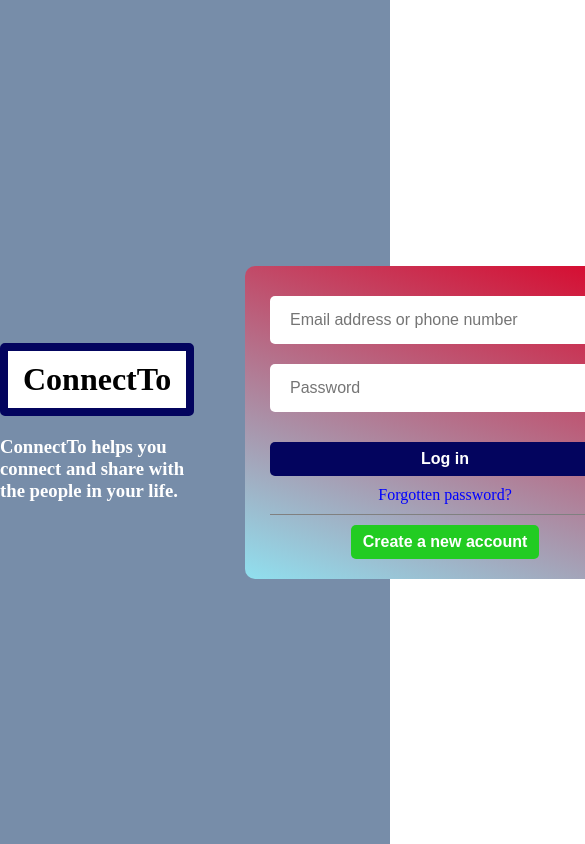
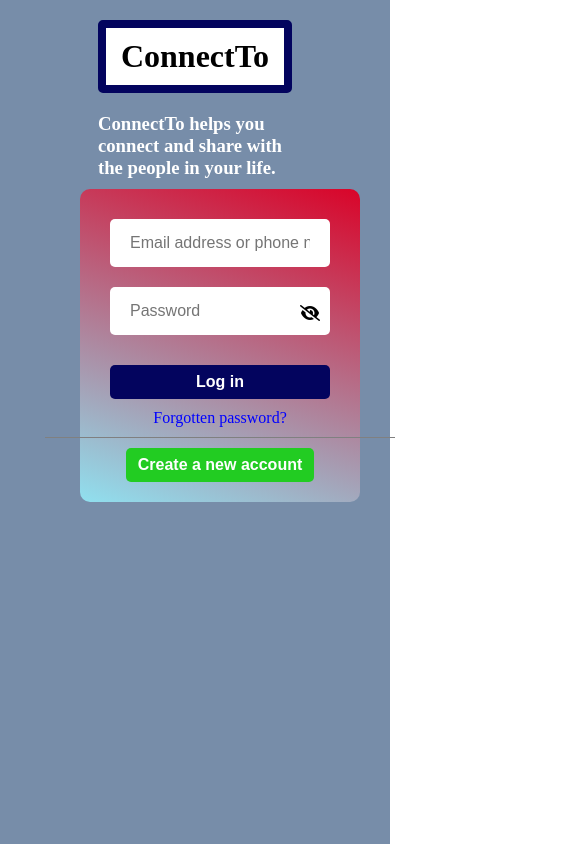
Before and after one commit to PodilapuPolinaidu/ConnectTo, a plain HTML site: page index.html in a window 390 px wide. Shown: the top 844 px of the page, 585 px wide, since content can reach past the window. Drawn offline with Linux system fonts and the light colour scheme.

Commit message:
made changes in registration page

```diff
--- a/index.html
+++ b/index.html
@@ -63,7 +63,7 @@
   }
 
   input {
-    width: 350px;
+    width: 100%;
     padding: 15px 20px;
     border: none;
     font-size: 1em;
@@ -74,7 +74,7 @@
   button {
     border: none;
     border-radius: 5px;
-    width: 350px;
+    width: 100%;
     padding: 8px 12px;
     color: white;
     font-size: 1em;
@@ -133,6 +133,34 @@
     width: max-content;
     padding: 10px 15px;
     margin-bottom: 20px;
+  }
+
+  @media screen and (max-width:500px) {
+    .container {
+      flex-direction: column;
+      /* justify-content: center; */
+      align-items: center;
+      width: 100%;
+      padding: 20px;
+      gap: 10px;
+    }
+
+    .textContainer {
+      align-items: center;
+    }
+
+    .formContainer {
+      align-items: center;
+
+    }
+
+    form {
+      width: 280px;
+    }
+
+    .eyeIcon {
+      right: -100px;
+    }
   }
 </style>
 
@@ -268,6 +296,7 @@
       }
     }
   </script>
+
 </body>
 
 </html>
```
Also changed, not shown: components/registrationPage.html (+4 -6 lines).
